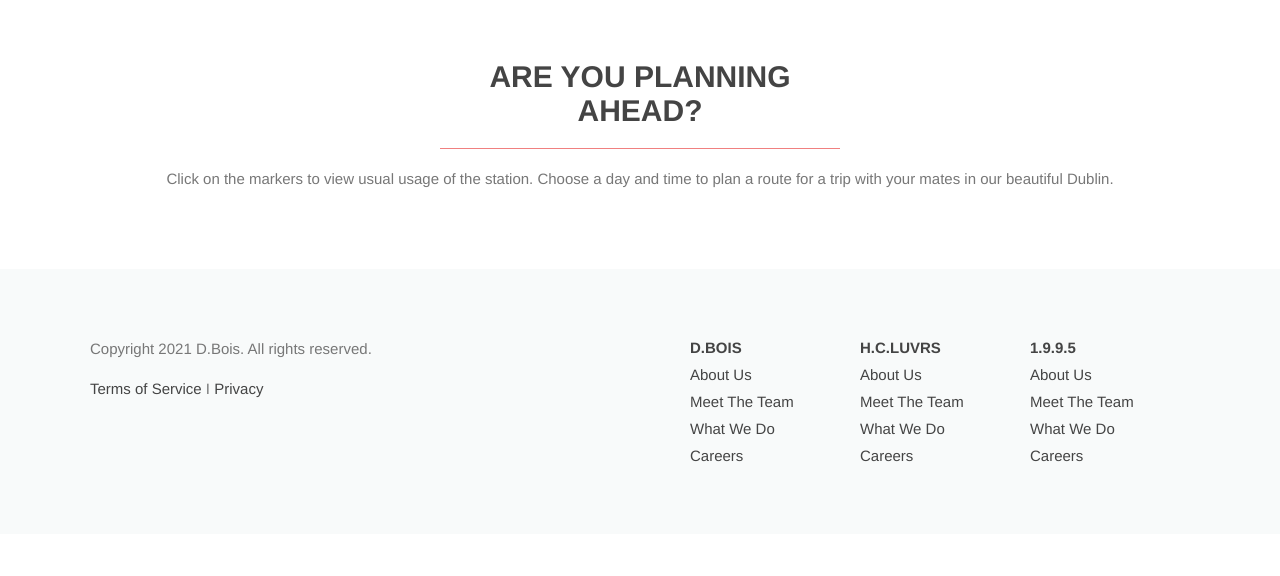
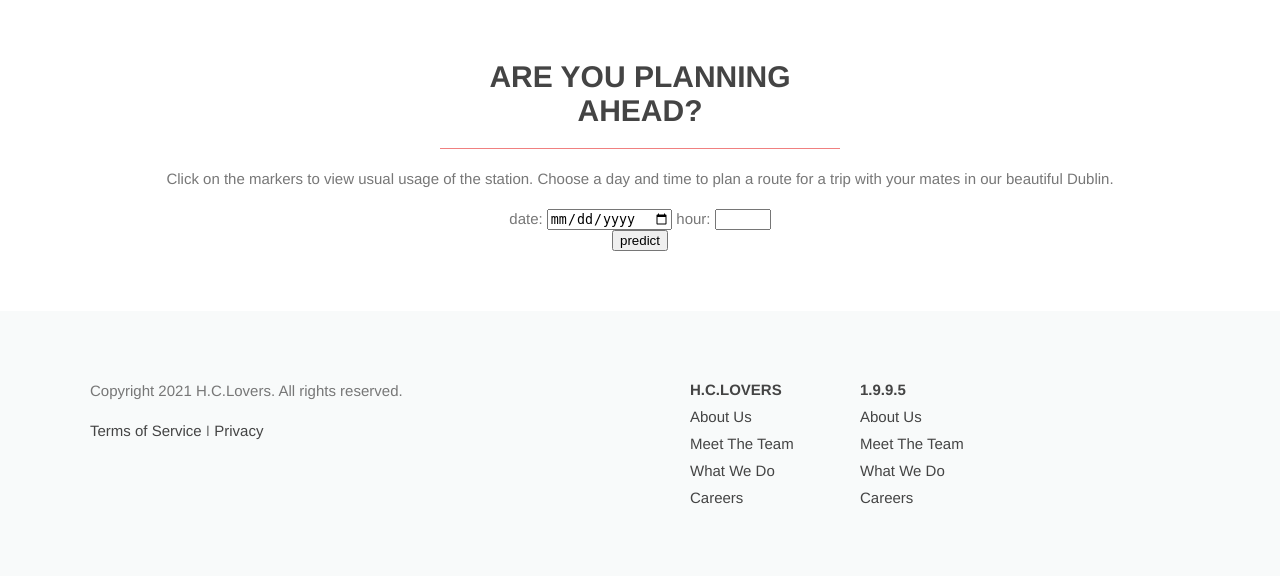
Before and after one commit to CatLuvrHass/DublinBikeApp, a Flask app: page /map in a window 1280 px wide; the page is wider, and only the part inside the window is pictured. Shown: the part 772-1348 px from the top of that part. Before the commit the page ends 1234 px from the top of that part, so only its background shows below. Run offline with Flask 2, Linux system fonts and the light colour scheme; data that the repository does not hold is empty; parts of the project's set-up code (start-up, migrations or seed data) failed here and were passed over; some libraries are stand-ins or nearby versions.

Commit message:
some style changes, connecting predict model to html forms

```diff
--- a/flaskapp/app.py
+++ b/flaskapp/app.py
@@ -2,7 +2,7 @@ import pickle
 from functools import lru_cache
 
 import requests
-from flask import Flask, render_template
+from flask import Flask, render_template, request
 from jinja2 import Template
 from sqlalchemy import create_engine
 import dbinfo
@@ -101,32 +101,31 @@ def weather():
     return df.to_json(orient='records')
 
 
-def get_day(date):
-    # returns an interger between 0 and 6 depending on what day it is
-    d = {"Sunday": 0, "Monday": 1, "Tuesday": 2, "Wednesday": 3, "Thursday": 4, "Friday": 5, "Saturday": 6}
-
-    day = calendar.day_name[dt.datetime.strptime(date, '%Y-%M-%d').weekday() - 1]
-
-    return d[day]
+pickle_in = open("models.pkl", "rb")
+models = pickle.load(pickle_in)
 
 
-@app.route("/st/<int:number>")
-def model(number, time=16, date="2021-04-16"):
-    # import model from pickle file. NOTE: number and time are ints, and date is a string
-    pickle_in = open("models.pkl", "rb")
-    models = pickle.load(pickle_in)
-    model = models[number][0]
+@app.route("/predict", methods=['POST'])
+def model():
+    if request.method == 'POST':
+        # number = request.form['station']
+        date = request.form['date']
+        time = request.form['hour']
+        # import model from pickle file. NOTE: number and time are ints, and date is a string
+        model = models[2][0]
 
-    # compute bikes available at this time
-    dic = weather_predict.weather_predict_data(date)
-    result = model.predict([np.array([time, dic['day'], dic['humidity'], dic['temp']])])
-    result = result[0]
+        # compute bikes available at this time
+        dic = weather_predict.weather_predict_data(date)
+        result = model.predict([np.array([time, dic['day'], dic['humidity'], dic['temp']])])
+        result = result[0]
 
-    # ensures prediction cannot be negitive
-    if result <= 0:
-        result = 0
+        # ensures prediction cannot be negitive
+        if result <= 0:
+            result = 0
 
-    return str(int(result))
+        pred = str(int(result))
+
+        return render_template('map.html', data=pred)
 
 
 if __name__ == '__main__':
--- /dev/null
+++ b/flaskapp/credentials.py
@@ -0,0 +1,2 @@
+name = "chris01"
+password = "Cd4936234"
--- a/flaskapp/static/style2.css
+++ b/flaskapp/static/style2.css
@@ -176,3 +176,16 @@ footer {
     padding: 0 10px;
     width: 1450px;
 }
+select {
+  width: 20%;
+  margin: 0;
+  font-size: 100%;
+  padding: 5px 10px 5px 10px;
+  font-family: Segoe UI, Helvetica, sans-serif;
+  border: 0;
+  border: 1px solid #D0D0D0;
+  -webkit-box-sizing: border-box;
+  -moz-box-sizing: border-box;
+  box-sizing: border-box;
+  outline: none;
+}
--- a/flaskapp/templates/map.html
+++ b/flaskapp/templates/map.html
@@ -132,6 +132,30 @@
             total = total / 1000;
             document.getElementById("total").innerHTML = total + " km";
         }
+                // function stationSelect(){
+        //
+        //     fetch("/stationList").then(result => {
+        //         return result.json();
+        //     }).then(another => {
+        //         // console.log("stations: ", another);
+        //     another.forEach(station =>{
+        //         // var Names=[];
+        //         // Names.push(station.name);
+        //         // console.log(Names);
+        //         // stationName.sort( (a, b) => a.localeCompare(b, 'eng', {ignorePunctuation: true}));
+        //
+        //         var originDropDown = document.getElementById("stations");
+        //         var opt = document.createElement("option");
+        //
+        //         opt.value= station.number;
+        //         // console.log(station.number);
+        //         opt.innerHTML = station.name;
+        //
+        //         originDropDown.add(opt);
+        //         });
+        //
+        //     });
+        // }
 
     </script>
   </head>
@@ -171,25 +195,37 @@
     <div class="wrapper">
         <h3>Are you planning ahead?</h3>
         <p>Click on the markers to view usual usage of the station. Choose a day and time to plan a route for a trip with your mates in our beautiful Dublin. </p>
+<!--        document.getElementById("stations").addEventListener("change", station);-->
+
+<!--            document.getElementById("day").addEventListener("change", station);-->
+<!--            <select id="stations"></select>-->
+<!--        <option value="">Select a station</option>-->
+        <form method="POST" action="{{url_for('model')}}">
+<!--            station: <input type=number name="station" min="2" max="100"><br>-->
+        <label for="date">date:</label>
+            <input type="date" id="date" name="date">
+        hour: <input type=number name="hour" min="0" max="23"><br>
+        <input type=submit value="predict">
+        </form>
+
+        <!--        <select id="dates"></select>-->
+<!--        <option value="">Select a date</option>-->
+
+<!--        <select id="months"></select>-->
+
+<!--        <select id="years"></select>-->
     </div>
   </div>
 
  <footer>
     <div class="wrapper">
         <div id="footer-info">
-            <p>Copyright 2021 D.Bois. All rights reserved.</p>
+            <p>Copyright 2021 H.C.Lovers. All rights reserved.</p>
             <p><a href="#">Terms of Service</a> I <a href="#">Privacy</a></p>
         </div>
         <div id="footer-links">
             <ul>
-                <li><h5>D.Bois</h5></li>
-                <li><a href="#">About Us</a></li>
-                <li><a href="#">Meet The Team</a></li>
-                <li><a href="#">What We Do</a></li>
-                <li><a href="#">Careers</a></li>
-            </ul>
-            <ul>
-                <li><h5>H.C.Luvrs</h5></li>
+                <li><h5>H.C.lovers</h5></li>
                 <li><a href="#">About Us</a></li>
                 <li><a href="#">Meet The Team</a></li>
                 <li><a href="#">What We Do</a></li>
--- a/flaskapp/weather_predict.py
+++ b/flaskapp/weather_predict.py
@@ -16,8 +16,8 @@ def get_day(date):
 def weather_predict_data(date):
     # gets weather predictions for the next week, as well as the day as an int (see above)
     '''Uses open weather API to get current weather'''
-    url = 'https://api.openweathermap.org/data/2.5/onecall?lat=53.3498&lon=6.2603&exclude=hourly&appid' \
-          '=59134ab26e3f2ded62e1e2b6e3c08c21&units=metric '
+    url = 'https://api.openweathermap.org/data/2.5/onecall?lat=53.3498&lon=6.2603&exclude=minutely&appid' \
+          '=59134ab26e3f2ded62e1e2b6e3c08c21&units=metric'
 
     r = requests.get(url)
     weather_data = r.json()['daily']
```
Also changed, not shown: flaskapp/templates/index.html (+1 -8 lines), 2 other files.
